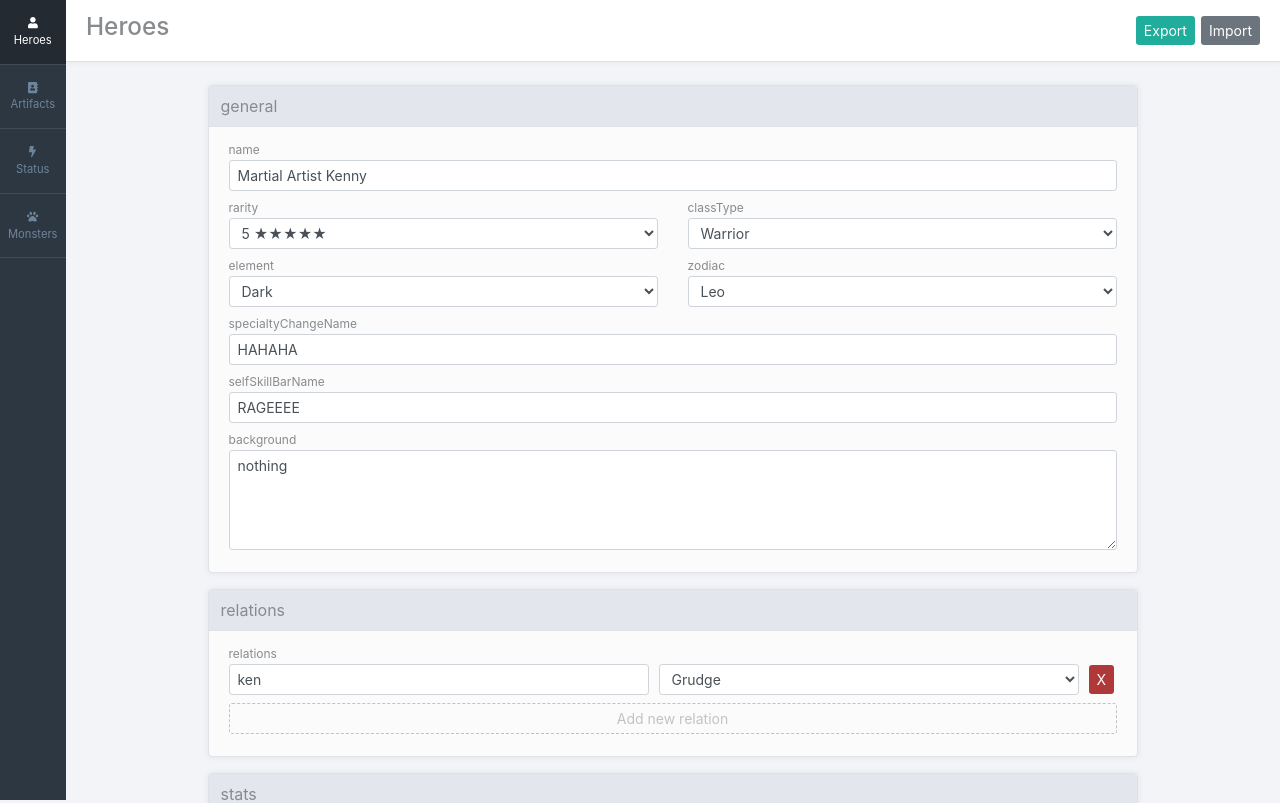
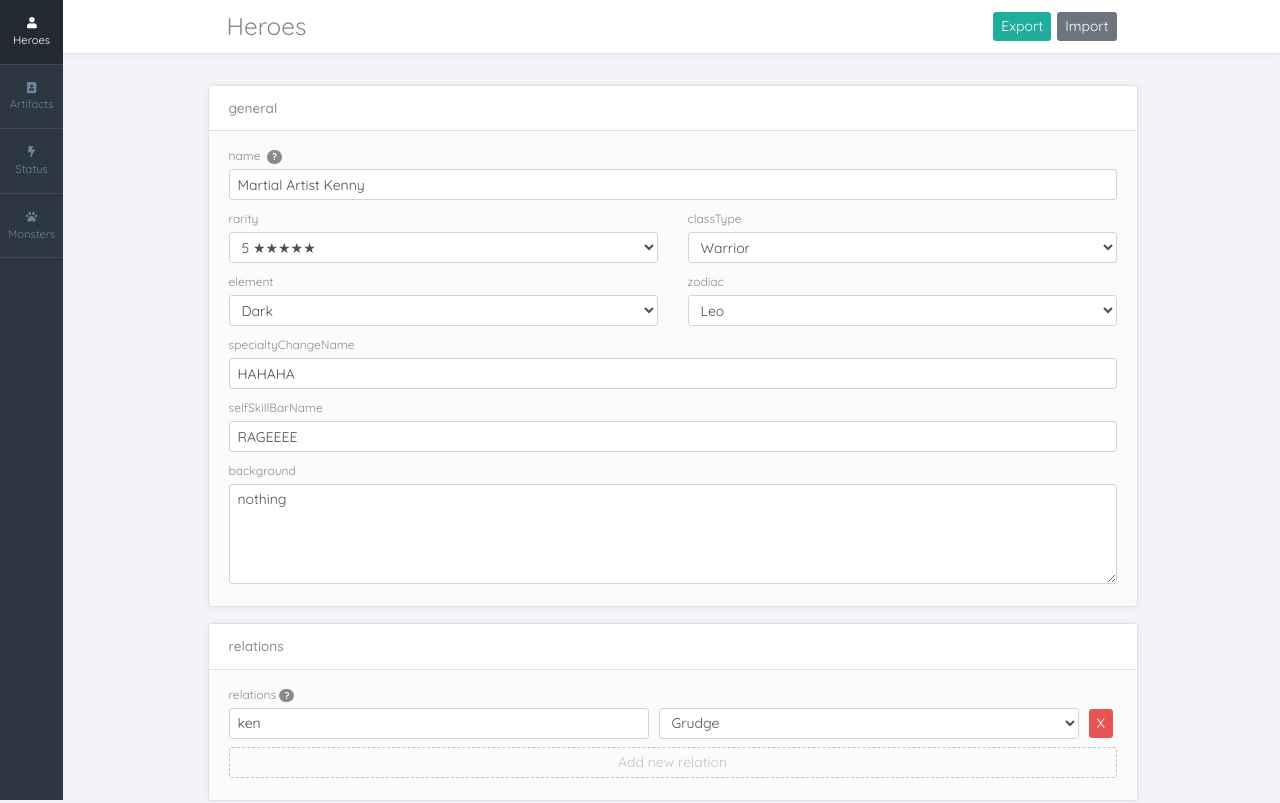
Before and after one commit to EpicSevenDB/e7-databuilder, a React app: page / in a window 1280 px wide. Shown: the top 803 px of the page. Built offline with nearby package versions, Linux system fonts and the light colour scheme.

Commit message:
style changes with badge tooltips

```diff
--- /dev/null
+++ b/src/components/common/badgetip.jsx
@@ -0,0 +1,41 @@
+import React, { Component } from "react";
+import { Badge, Tooltip } from "reactstrap";
+
+class BadgeTip extends Component {
+  constructor(props) {
+    super(props);
+
+    this.toggle = this.toggle.bind(this);
+    this.state = {
+      tooltipOpen: false
+    };
+  }
+
+  toggle() {
+    this.setState({
+      tooltipOpen: !this.state.tooltipOpen
+    });
+  }
+
+  render() {
+    const { value, id } = this.props;
+    return (
+      <React.Fragment>
+        <Badge color="secondary" pill id={id}>
+          ?
+        </Badge>
+
+        <Tooltip
+          placement="right"
+          isOpen={this.state.tooltipOpen}
+          target={id}
+          toggle={this.toggle}
+        >
+          {value}
+        </Tooltip>
+      </React.Fragment>
+    );
+  }
+}
+
+export default BadgeTip;
--- a/src/components/common/epic-input.jsx
+++ b/src/components/common/epic-input.jsx
@@ -1,13 +1,14 @@
 import React, { Component } from "react";
 import { Col, Label, Input } from "reactstrap";
+import BadgeTip from "../common/badgetip";
 
 class EpicInput extends Component {
   render() {
-    const { name, size, noLabel, offset } = this.props;
+    const { id, name, size, noLabel, offset, tooltip } = this.props;
     return (
       <Col md={{ size: size, offset: offset }} sm="6">
         <Label className={noLabel ? "hidden" : ""} for={name}>
-          {name}
+          {name} {tooltip ? <BadgeTip value={tooltip} id={id} /> : null}
         </Label>
         {this.isSelectMenu()}
       </Col>
--- a/src/components/common/top-navbar.jsx
+++ b/src/components/common/top-navbar.jsx
@@ -18,7 +18,8 @@ class TopNavBar extends Component {
 
     return (
       <React.Fragment>
-        <Nav className="top-navbar">
+        <div className="top-navbar">
+          <Nav className="main-container">
             <NavItem>
               <h1 className="title">{title}</h1>
             </NavItem>
@@ -36,6 +37,7 @@ class TopNavBar extends Component {
               <div className="nav-wrapper">{children}</div>
             </NavItem>
           </Nav>
+        </div>
       </React.Fragment>
     );
   }
--- a/src/components/hero/hero-form.jsx
+++ b/src/components/hero/hero-form.jsx
@@ -23,6 +23,8 @@ class HeroForm extends Component {
                 type="text"
                 name="name"
                 size="12"
+                tooltip="Example: Martial Artist Ken"
+                id="heroName"
                 value={hero.name}
                 onChange={onChange}
               />
--- a/src/components/hero/hero-relations.jsx
+++ b/src/components/hero/hero-relations.jsx
@@ -1,4 +1,5 @@
 import React, { Component } from "react";
+import BadgeTip from "../common/badgetip";
 import { Col, Form, FormGroup, Button, Input, Label } from "reactstrap";
 
 class HeroRelations extends Component {
@@ -29,8 +30,10 @@ class HeroRelations extends Component {
 
     return (
       <Col md="12">
-        <Label>relations</Label>
-
+        <Label>
+          relations
+          <BadgeTip value="Example: martial-artist-ken" id="relations" />
+        </Label>
         {relations.map((relation, i) => (
           <Form key={i} inline>
             <FormGroup className="inline-wrapper">
--- a/src/scss/_buttons.scss
+++ b/src/scss/_buttons.scss
@@ -15,6 +15,9 @@
   }
   &.btn-danger {
     background: $red;
+    &:hover {
+      background-color: darken($red, 5);
+    }
   }
 }
 
--- a/src/scss/_cards.scss
+++ b/src/scss/_cards.scss
@@ -4,9 +4,11 @@
   box-shadow: $shadows;
   background: lighten($bg, 2.5);
   .card-header {
-    background: darken($bg, 5);
-    padding: 8px 12px;
+    background: #fff;
+    padding: 12px 20px;
     border-bottom: 1px solid $border;
+    font-size: 0.85em;
+    font-weight: 500;
   }
   .card-body {
     padding-top: 6px;
--- a/src/scss/_forms.scss
+++ b/src/scss/_forms.scss
@@ -1,3 +1,5 @@
+.form-control {
+}
 .form-group {
   margin-bottom: 2px;
 }
--- a/src/scss/_navbars.scss
+++ b/src/scss/_navbars.scss
@@ -43,17 +43,22 @@
 
 .top-navbar {
   background: #fff;
-  position: fixed;
-  padding: 12px 20px;
+  position: absolute;
+  padding: 12px 24px;
   top: 0;
-  left: 66px;
-  width: calc(100% - 66px);
+  left: 63px;
+  width: calc(100% - 63px);
   box-shadow: $shadows;
   border-bottom: 1px solid $border;
   z-index: 999;
-  justify-content: space-between;
+  .nav {
+    justify-content: space-between;
+    max-width: 890px;
+  }
   .title {
     font-size: 1.52em;
+    font-weight: 200;
+    margin: 0;
   }
   .nav-item {
     display: flex;
--- a/src/scss/global.scss
+++ b/src/scss/global.scss
@@ -4,10 +4,13 @@ $border: #dee2e6;
 $grey: #888b8e;
 $blue: #2a4c80;
 $green: #20ad9b;
-$red: #af3838;
+$red: #e65454;
 
 $shadows: 0 0px 6px transparentize($black, 0.92);
 $ease: all 0.3s ease;
+$str: 5;
+
+@import url("https://fonts.googleapis.com/css?family=Quicksand:400,500");
 
 @import "./helpers";
 @import "./buttons";
@@ -21,11 +24,18 @@ $ease: all 0.3s ease;
 body {
   background: $bg;
   color: $grey;
+  font-family: "Quicksand", sans-serif;
+  padding-bottom: 100px;
 }
 
 label {
-  margin: 8px 0 0 0;
+  margin: 10px 0 4px 0;
   font-size: 0.75em;
+  .badge {
+    margin-left: 3px;
+    background-color: $grey;
+    cursor: help;
+  }
 }
 
 textarea {
@@ -39,3 +49,19 @@ textarea {
   max-width: 960px;
   margin: 0 auto;
 }
+
+.tooltip-inner {
+  background-color: $black;
+  font-family: "Quicksand";
+  box-shadow: 0 1px 3px transparentize($black, 0.5);
+  font-size: 0.85em;
+  padding: 8px 12px;
+}
+
+.tooltip.bs-tooltip-auto[x-placement^="right"] .arrow::before,
+.tooltip.bs-tooltip-right .arrow::before {
+  margin-top: 1px;
+  content: "";
+  border-width: 5px 5px 5px 0;
+  border-right-color: $black;
+}
```
Lines whose indentation alone changed are shown as unchanged.
